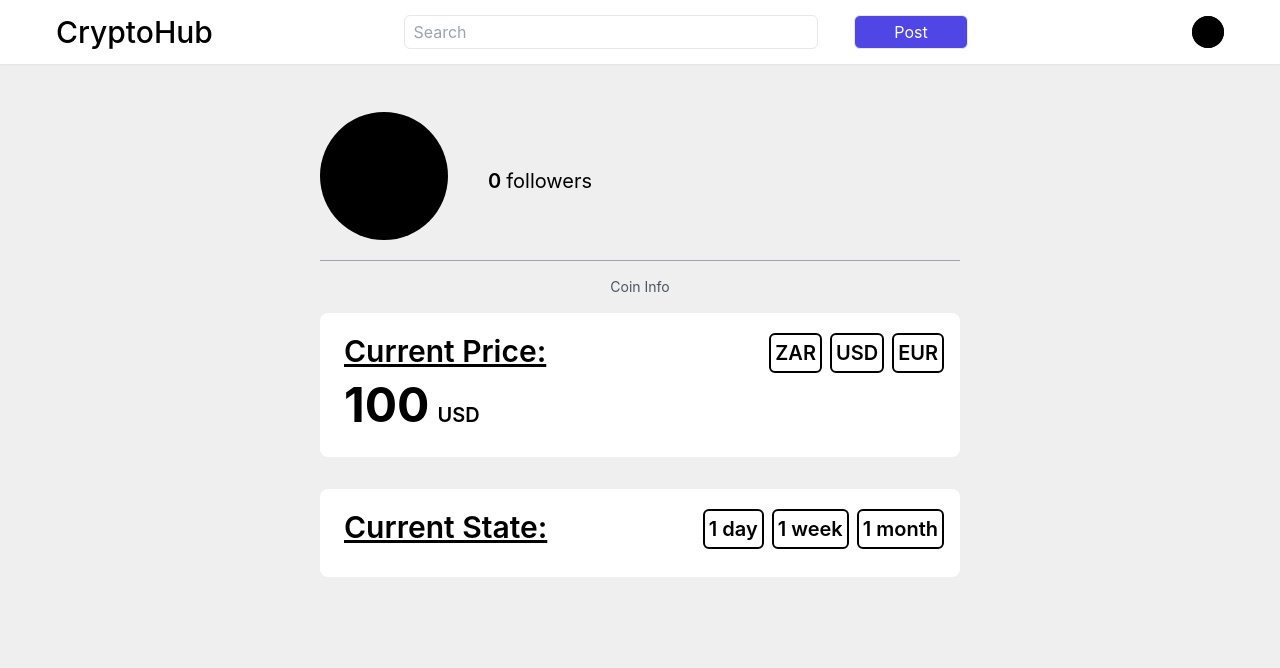
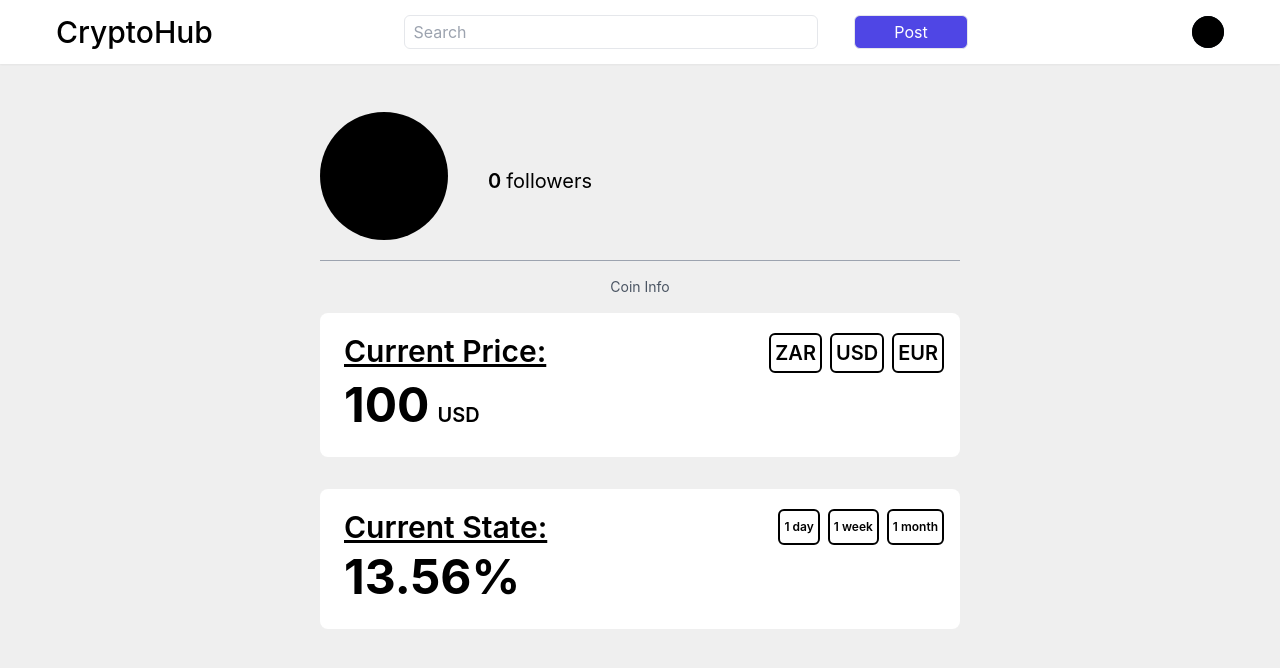
Before and after one commit to COS301-SE-2022/CryptoHub, a Next.js app in the folder client/: page /coin in a window 1280 px wide. Shown: the top 668 px of the page. Built offline with nearby package versions, Linux system fonts and the light colour scheme.

Commit message:
added the percentage at which the coin has increased or decreased to CoinInfoNext.js

```diff
--- a/client/components/CoinAccount/CoinInfoNext.js
+++ b/client/components/CoinAccount/CoinInfoNext.js
@@ -2,7 +2,7 @@ import React from "react";
 import { useState, useEffect } from "react";
 import { HeartIcon, ChatIcon } from "@heroicons/react/outline";
 
-const CoinInfoNext = ({ name, price }) => {
+const CoinInfoNext = ({ name, state }) => {
   return (
     <div className="bg-white m-4 p-4 rounded-lg w-full">
       <div className="flex flex-col mb-2">
@@ -11,16 +11,21 @@ const CoinInfoNext = ({ name, price }) => {
             {name}
           </p>
           <div className="flex flex-row justify-between">
-            <button className="text-xl font-semibold mb-2 translate-y-1 ml-2 text-right border-black border-2 p-1 rounded-md">
+            <button className="text-xs font-semibold mb-2 translate-y-1 ml-2 text-right border-black border-2 p-1 rounded-md">
               1 day
             </button>
-            <button className="text-xl font-semibold mb-2 translate-y-1 ml-2 text-right border-black border-2 p-1 rounded-md">
+            <button className="text-xs font-semibold mb-2 translate-y-1 ml-2 text-right border-black border-2 p-1 rounded-md">
               1 week
             </button>
-            <button className="text-xl font-semibold mb-2 translate-y-1 ml-2 text-right border-black border-2 p-1 rounded-md">
+            <button className="text-xs font-semibold mb-2 translate-y-1 ml-2 text-right border-black border-2 p-1 rounded-md">
               1 month
             </button>
           </div>
+        </div>
+        <div className="flex flex-row">
+          <p className="text-5xl font-bold mb-2 translate-y-1 ml-2 justify-between">
+            {state}
+          </p>
         </div>
       </div>
     </div>
--- a/client/pages/coin.js
+++ b/client/pages/coin.js
@@ -55,7 +55,7 @@ const Coin = () => {
           </div>
           <div className="w-full"></div>
           <CoinInfo name="Current Price: " price="100" />
-          <CoinInfoNext name="Current State: " price="100" />
+          <CoinInfoNext name="Current State: " state="13.56%" />
         </div>
       </Layout>
     </>
```
